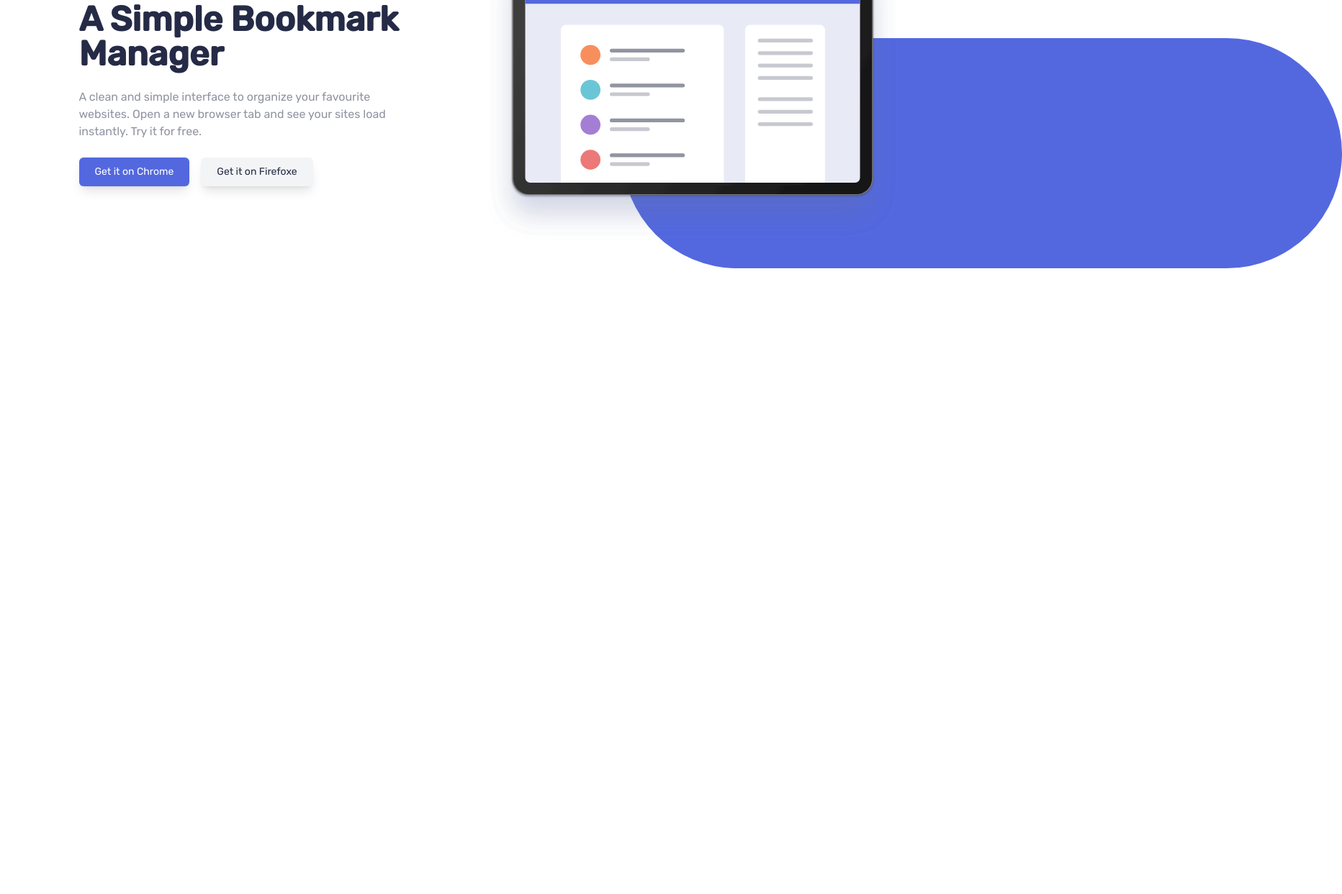
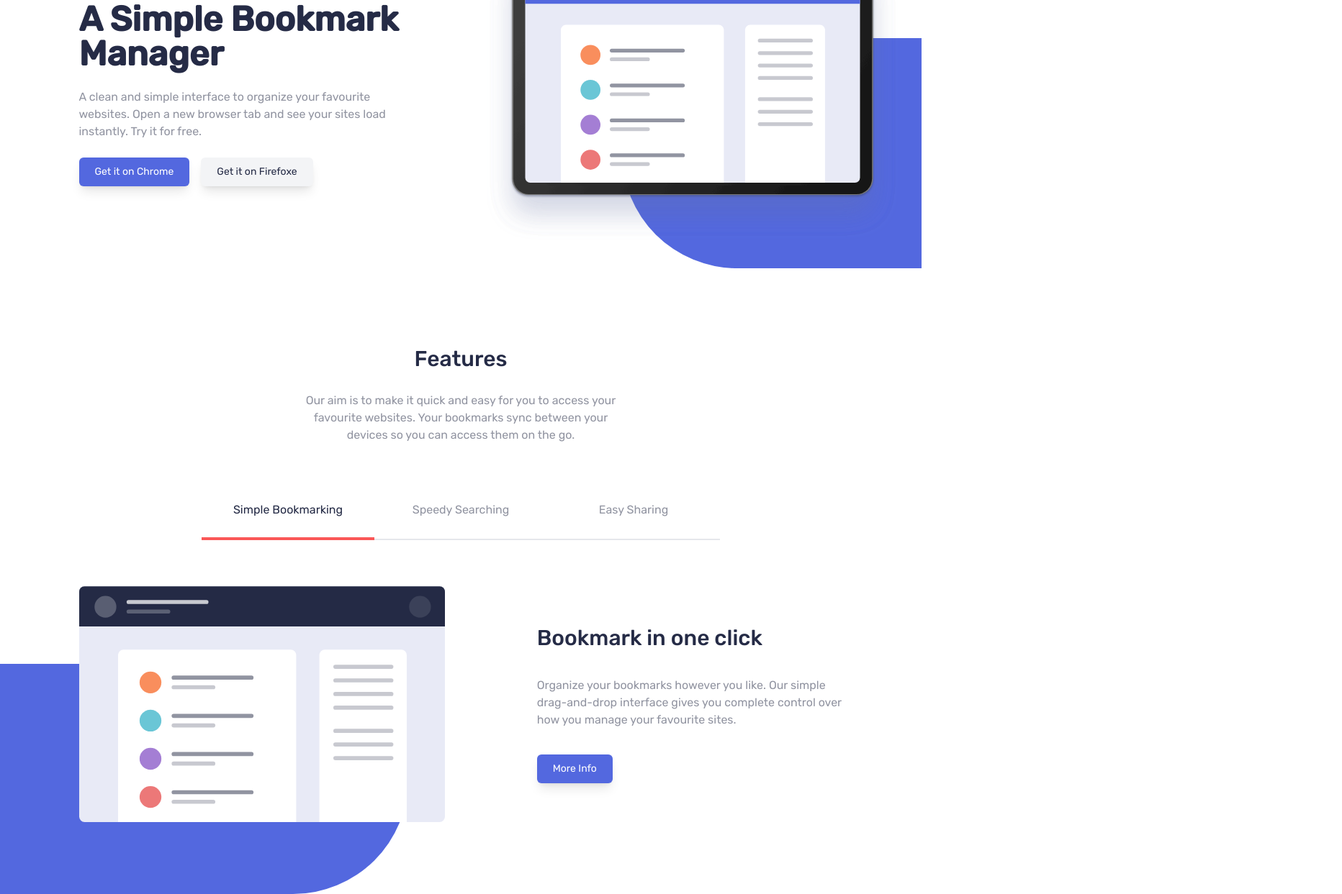
Before and after one commit to gorg1ev/bookmark-landing-page, a website: page src/index.html in a window 1280 px wide. Shown: the part 283-1526 px from the top of the page at 72% size, 1864 px wide, since content can reach past the window. Before the commit the page ends 800 px from the top, so only its background shows below. Drawn offline with nearby package versions, Linux system fonts and the light colour scheme; files that its build step writes are made by us from their sources.

Commit message:
added features section

```diff
--- a/src/index.html
+++ b/src/index.html
@@ -40,7 +40,7 @@
       </nav>
 
       <!-- Hero Section  -->
-      <section id="hero">
+      <section id="hero" class="overflow-x-hidden h-auto lg:h-[600px]">
          <div
             class="container px-6 mx-auto flex flex-col-reverse md:items-center mt-32 lg:flex-row"
          >
@@ -64,7 +64,7 @@
                </div>
             </div>
             <!-- Right Side  -->
-            <div class=":max-w-xl pr-1 relative lg:-mr-20 lg:mb-0">
+            <div class="max-w-xl pr-1 relative lg:-mr-20 lg:mb-0">
                <img
                   class="w-full"
                   src="../images/illustration-hero.svg"
@@ -72,8 +72,66 @@
                />
                <!-- Big Blue Pill  -->
                <div
-                  class="pill -right-[225%] -bottom-[15%] sm:-right-[150%] sm:-bottom-[10%] md:-right-[80%] md:-bottom-[10%] lg:-right-[130%] lg:-bottom-[20%] xl:-right-[107%] xl:-bottom-[10%]"
+                  class="pill -right-[225%] -bottom-[15%] sm:-right-[150%] sm:-bottom-[10%] md:-right-[95%] md:-bottom-[20%] lg:-right-[130%] lg:-bottom-[20%] xl:-right-[107%] xl:-bottom-[10%]"
                ></div>
+            </div>
+         </div>
+      </section>
+
+      <!-- Features Section  -->
+      <section id="features">
+         <div
+            class="container px-6 flex flex-col items-center mx-auto text-center mt-28 md:mt-20"
+         >
+            <h2 class="header-2 mb-4 md:mb-7">Features</h2>
+            <p class="paragraph mb-7 md:mb-16">
+               Our aim is to make it quick and easy for you to access your
+               favourite websites. Your bookmarks sync between your devices so
+               you can access them on the go.
+            </p>
+            <!-- Tabs  -->
+            <ul
+               class="flex flex-col items-center w-full md:justify-center mb-16 md:flex-row"
+               id="tabs"
+            >
+               <li class="tab active-text border-t-2 md:border-t-0">
+                  <span>Simple Bookmarking</span>
+                  <span class="active-tab"></span>
+               </li>
+               <li class="tab">
+                  <span>Speedy Searching</span>
+                  <span></span>
+               </li>
+               <li class="tab">
+                  <span>Easy Sharing</span>
+                  <span></span>
+               </li>
+            </ul>
+            <div
+               class="flex flex-col items-center gap-24 lg:gap-32 lg:flex-row"
+            >
+               <!-- Left Side  -->
+               <div class="relative">
+                  <img
+                     src="../images/illustration-features-tab-1.svg"
+                     alt="Illustration Tabs"
+                  />
+                  <div
+                     class="pill right-[10%] -bottom-[50px] lg:-bottom-[100px]"
+                  ></div>
+               </div>
+               <!-- Right Side  -->
+               <div class="flex flex-col items-center gap-9 lg:items-start">
+                  <h2 class="header-2 lg:text-left">Bookmark in one click</h2>
+                  <p class="paragraph lg:text-left">
+                     Organize your bookmarks however you like. Our simple
+                     drag-and-drop interface gives you complete control over how
+                     you manage your favourite sites.
+                  </p>
+                  <a href="#" class="btn btn-primary hidden lg:inline-block">
+                     More Info</a
+                  >
+               </div>
             </div>
          </div>
       </section>
--- a/src/style.css
+++ b/src/style.css
@@ -32,6 +32,26 @@ body {
    @apply bg-softBlue absolute w-[1000px] h-[320px] rounded-full -z-10;
 }
 
+.header-2 {
+   @apply text-xl font-medium text-veryDarkBlue md:text-3xl;
+}
+
+.paragraph {
+   @apply text-grayishBlue max-w-md mx-auto;
+}
+
+.tab {
+   @apply relative w-full text-center border-b-2 cursor-pointer text-grayishBlue  hover:text-softRed py-4 md:w-[240px] md:pb-7;
+}
+
+.active-text {
+   @apply text-veryDarkBlue hover:text-veryDarkBlue;
+}
+
+.active-tab {
+   @apply bg-softRed absolute left-1/2 bottom-[-2px] h-1 w-24 -translate-x-1/2 md:left-0 md:translate-x-0 md:w-[240px];
+}
+
 /* Media Querys   */
 @media only screen and (max-width: 768px) {
    .pill {
```
